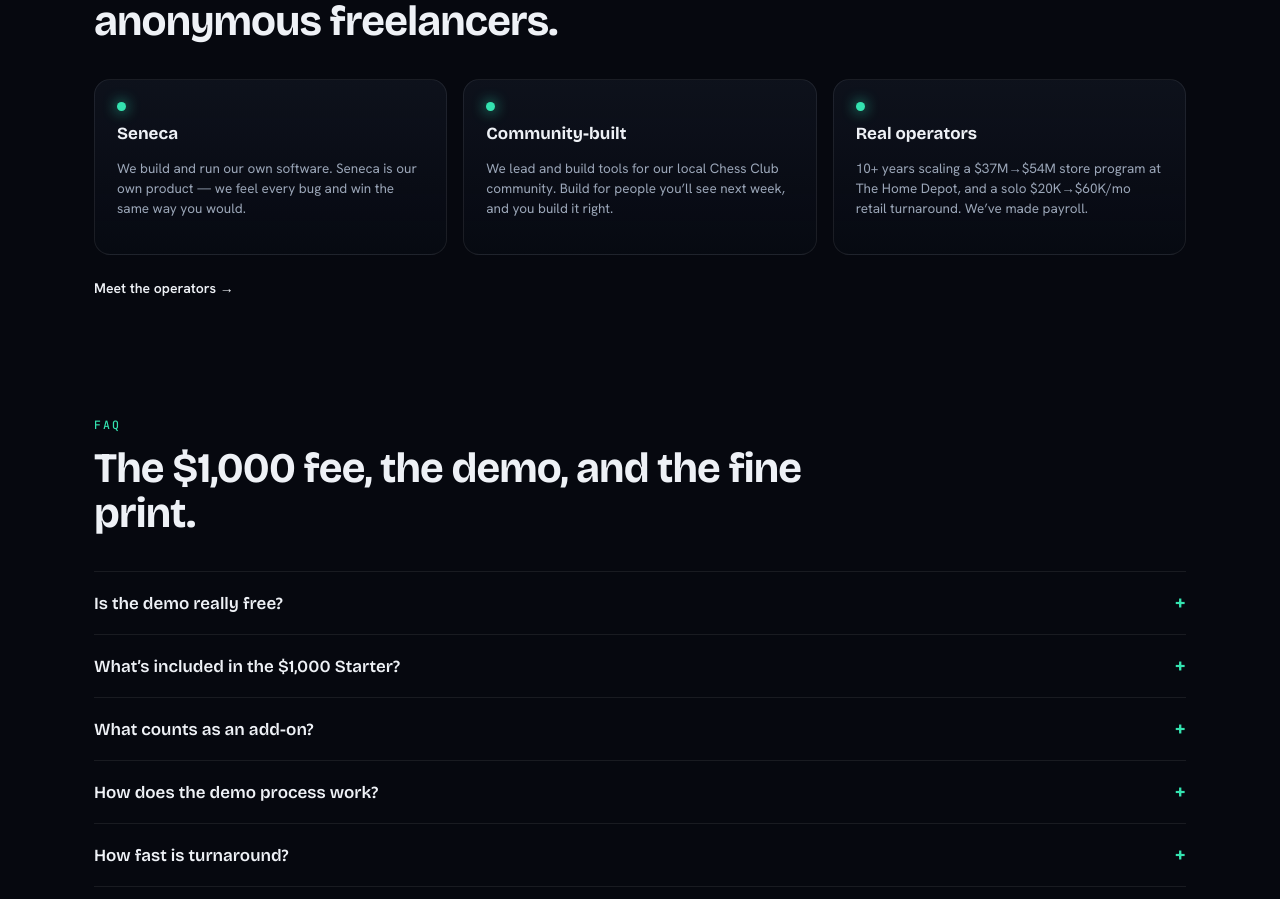
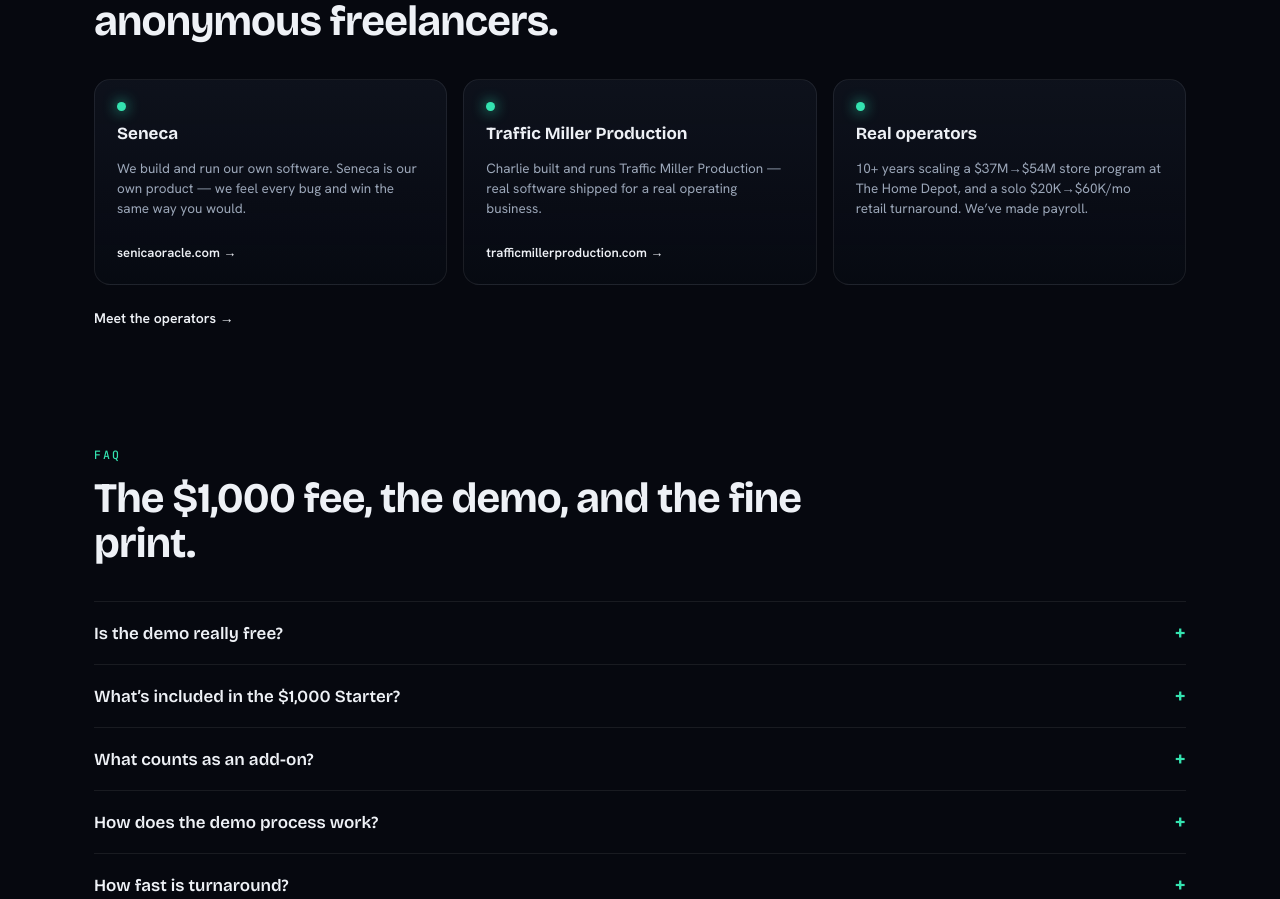
Before and after one commit to coreyjhurst11-hub/iroquois, a React (Vite) app: page / in a window 1280 px wide. Shown: the part 3783-4682 px from the top of the page. Built offline with nearby package versions, Linux system fonts and the light colour scheme.

Commit message:
Landing.jsx

```diff
--- a/src/pages/Landing.jsx
+++ b/src/pages/Landing.jsx
@@ -79,7 +79,6 @@
       </header>
 
       <main className="lp-hero" id="top">
-
         <span className="lp-brk tl" /><span className="lp-brk br" />
         <div className="lp-eyebrow lp-load" style={{ "--d": "0ms" }}><span className="dot" /> Built by operators, not theorists</div>
         <h1 className="lp-h1">
@@ -183,10 +182,13 @@
         <Reveal><span className="lp-kick">WHY TRUST US</span></Reveal>
         <Reveal delay={60}><h2 className="lp-h2">Operators with skin in the game — not anonymous freelancers.</h2></Reveal>
         <div className="lp-cards three">
-          {[["Seneca", "We build and run our own software. Seneca is our own product — we feel every bug and win the same way you would."],
-            ["Community-built", "We lead and build tools for our local Chess Club community. Build for people you’ll see next week, and you build it right."],
-            ["Real operators", "10+ years scaling a $37M→$54M store program at The Home Depot, and a solo $20K→$60K/mo retail turnaround. We’ve made payroll."]].map(([t, d], i) => (
-            <Reveal key={t} delay={i * 70} className="lp-card"><div className="lp-dot" /><h3>{t}</h3><p>{d}</p></Reveal>
+          {[{ t: "Seneca", d: "We build and run our own software. Seneca is our own product — we feel every bug and win the same way you would.", href: "https://senicaoracle.com", link: "senicaoracle.com" },
+            { t: "Traffic Miller Production", d: "Charlie built and runs Traffic Miller Production — real software shipped for a real operating business.", href: "https://trafficmillerproduction.com", link: "trafficmillerproduction.com" },
+            { t: "Real operators", d: "10+ years scaling a $37M→$54M store program at The Home Depot, and a solo $20K→$60K/mo retail turnaround. We’ve made payroll." }].map((c, i) => (
+            <Reveal key={c.t} delay={i * 70} className="lp-card">
+              <div className="lp-dot" /><h3>{c.t}</h3><p>{c.d}</p>
+              {c.href && <a className="lp-cardlink" href={c.href} target="_blank" rel="noreferrer">{c.link} →</a>}
+            </Reveal>
           ))}
         </div>
         <Reveal delay={120}><Link to="/operators" className="lp-link">Meet the operators →</Link></Reveal>
@@ -262,7 +264,6 @@
 .lp-navcta{display:flex;align-items:center;gap:10px;}
 
 .lp-hero{position:relative;z-index:2;max-width:980px;margin:0 auto;padding:clamp(40px,7vw,96px) clamp(20px,4vw,44px) 0;}
-.lp-side{position:absolute;left:-6px;top:130px;transform:rotate(-90deg);transform-origin:left;font-family:'JetBrains Mono',monospace;font-size:10.5px;letter-spacing:.3em;color:var(--low);}
 .lp-brk{position:absolute;width:26px;height:26px;border:2px solid rgba(52,227,176,.5);}
 .lp-brk.tl{top:clamp(28px,5vw,70px);left:clamp(8px,3vw,30px);border-right:0;border-bottom:0;}
 .lp-brk.br{bottom:-10px;right:clamp(8px,3vw,30px);border-left:0;border-top:0;}
@@ -311,6 +312,8 @@
 .lp-card{border:1px solid var(--line);border-radius:16px;padding:22px;background:linear-gradient(180deg,rgba(21,27,41,.5),rgba(10,14,24,.35));transition:border-color .3s,transform .3s;} .lp-card:hover{border-color:var(--line2);transform:translateY(-3px);}
 .lp-card-n{font-family:'JetBrains Mono';font-size:12px;color:var(--mint);} .lp-card h3{font-family:'Bricolage Grotesque';font-size:17px;margin:12px 0 8px;} .lp-card p{font-size:13.5px;color:var(--mid);line-height:1.5;}
 .lp-dot{width:9px;height:9px;border-radius:50%;background:var(--mint);box-shadow:0 0 14px var(--mint);}
+.lp-cardlink{display:inline-block;margin-top:12px;color:var(--mint);font-weight:600;font-size:13px;}
+.lp-cardlink:hover{text-decoration:underline;}
 .lp-link{display:inline-block;margin-top:24px;color:var(--mint);font-weight:600;font-size:14px;}
 
 .lp-faq-list{margin-top:36px;border-top:1px solid var(--line);}
@@ -329,6 +332,6 @@
 .lp-rv{opacity:0;transform:translateY(20px);transition:opacity .7s cubic-bezier(.2,.6,.2,1),transform .7s cubic-bezier(.2,.6,.2,1);} .lp-rv.in{opacity:1;transform:none;}
 
 @media(max-width:960px){.lp-pkg-grid{grid-template-columns:1fr;}.lp-cards{grid-template-columns:1fr 1fr;}.lp-cards.three{grid-template-columns:1fr;}.lp-links{display:none;}.lp-feather{opacity:.08;}}
-@media(max-width:640px){.lp-cards{grid-template-columns:1fr;}.lp-navcta .btn-ghost{display:none;}.lp-step{flex-direction:column;gap:12px;}.lp-side{display:none;}}
+@media(max-width:640px){.lp-cards{grid-template-columns:1fr;}.lp-navcta .btn-ghost{display:none;}.lp-step{flex-direction:column;gap:12px;}}
 @media(prefers-reduced-motion:reduce){.lp-up{transform:none!important;animation:none!important;}.lp-load,.lp-rv{opacity:1!important;transform:none!important;animation:none!important;}.lp-feather,.lp-track,.lp-eyebrow .dot{animation:none!important;}}
 `;
```
